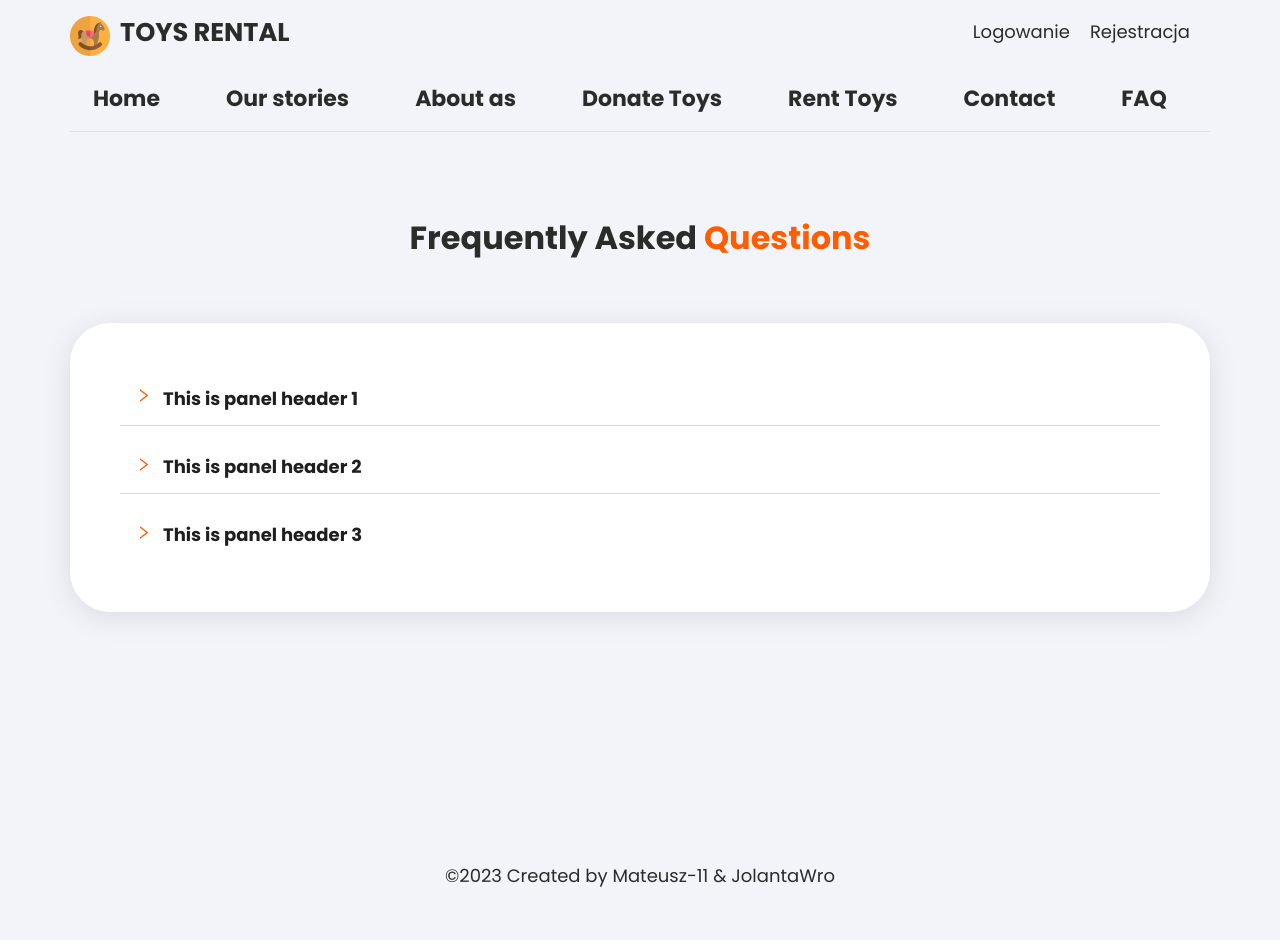
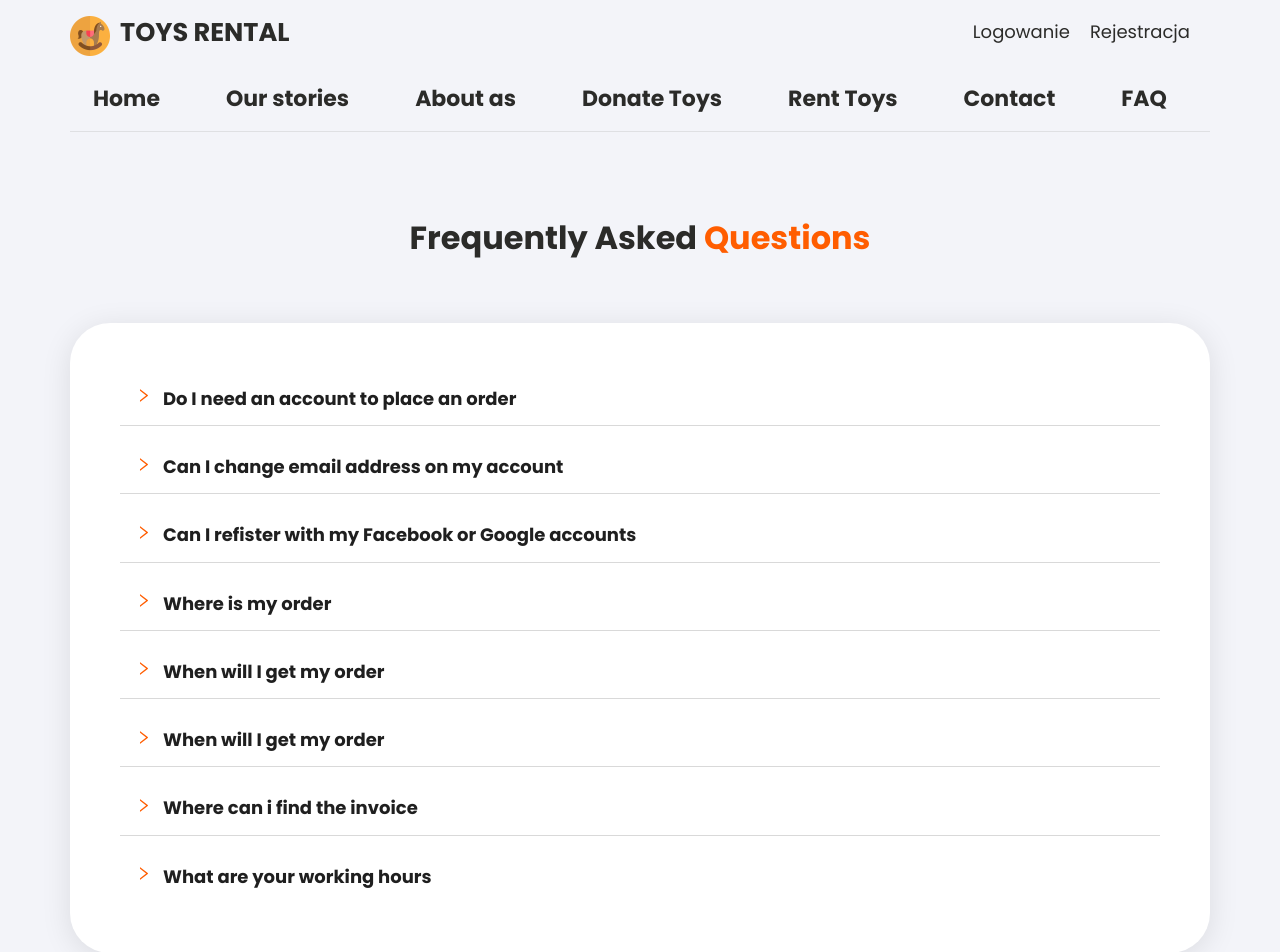
Before and after one commit to JolantaWro/Toys_Rental_App, a React (Create React App) app: page /faq in a window 1280 px wide. Shown: the top 952 px of the page. Built offline with nearby package versions, Linux system fonts and the light colour scheme.

Commit message:
add sentence in FQA Component

```diff
--- a/src/App.css
+++ b/src/App.css
@@ -563,6 +563,10 @@ div.slick-c:not(.slick-current) {
 	margin: 15px 0;
 }
 
+.faq__link, .faq__link:hover {
+	color: var(--second-color);
+	font-weight:  var(--font-weight--hero);
+}
 
 /*  ----------------------------
 
--- a/src/components/FAQ.js
+++ b/src/components/FAQ.js
@@ -1,28 +1,7 @@
 import React from "react";
 import { Collapse } from "antd";
+import { fqaItems } from "../config/fqa-content.js"
 
-const text = `
-  A dog is a type of domesticated animal.
-  Known for its loyalty and faithfulness,
-  it can be found as a welcome guest in many households across the world.`;
-
-const items = [
-	{
-		key: "1",
-		label: "This is panel header 1",
-		children: <p>{text}</p>,
-	},
-	{
-		key: "2",
-		label: "This is panel header 2",
-		children: <p>{text}</p>,
-	},
-	{
-		key: "3",
-		label: "This is panel header 3",
-		children: <p>{text}</p>,
-	},
-];
 
 const Faq = () => {
 	return (
@@ -37,7 +16,7 @@ const Faq = () => {
 						<Collapse
 							className='faq faq__collapse'
 							accordion
-							items={items}
+							items={fqaItems}
 							bordered={false}
 						/>
 					</div>
--- /dev/null
+++ b/src/config/fqa-content.js
@@ -0,0 +1,46 @@
+import { Link } from "react-router-dom";
+
+export const fqaItems = [
+	{
+		key: "1",
+		label: "Do I need an account to place an order",
+		children: <p>Yes, and registration gives you various benefits: check your order history, avoid entering shipping details every time you want to place an order
+			return orders easily and more.
+		</p>
+	},
+	{
+		key: "2",
+		label: "Can I change email address on my account",
+		children: <p>Sure! To do so, please contact our customer service: responsecenterservice@outlook.com or use <Link to='/#contact' className="faq__link">Contact</Link>.</p>,
+	},
+	{
+		key: "3",
+		label: "Can I refister with my Facebook or Google accounts",
+		children: <p>We are currently working on this functionality.</p>,
+	},
+	{
+		key: "4",
+		label: "Where is my order",
+		children: <p>All information can be found on the email and in the order history.</p>,
+	},
+	{
+		key: "5",
+		label: "When will I get my order",
+		children: <p>Most orders are shipped within 24 hours of placing the order. In fact, if an order is placed before 11:00 am, it is usually processed the same day.</p>,
+	},
+	{
+		key: "6",
+		label: "When will I get my order",
+		children: <p>Most orders are shipped within 24 hours of placing the order. In fact, if an order is placed before 11:00 am, it is usually processed the same day.</p>,
+	},
+	{
+		key: "7",
+		label: "Where can i find the invoice",
+		children: <p>The invoice is attached to the email confirming your order. You can also find it after logging in to your account.</p>,
+	},
+	{
+		key: "8",
+		label: "What are your working hours",
+		children: <p>Feel free to contact us between 9:00AM and 4:00PM, Monday to Friday.</p>,
+	}
+];
```
